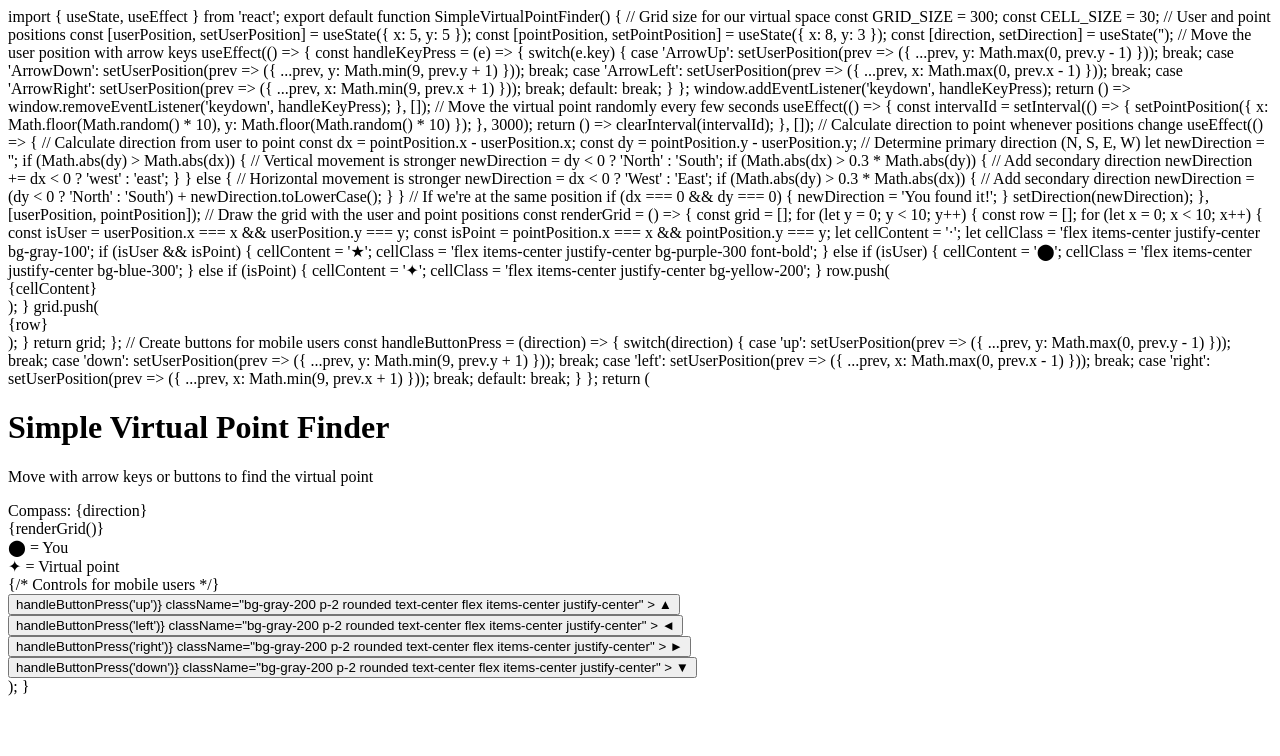
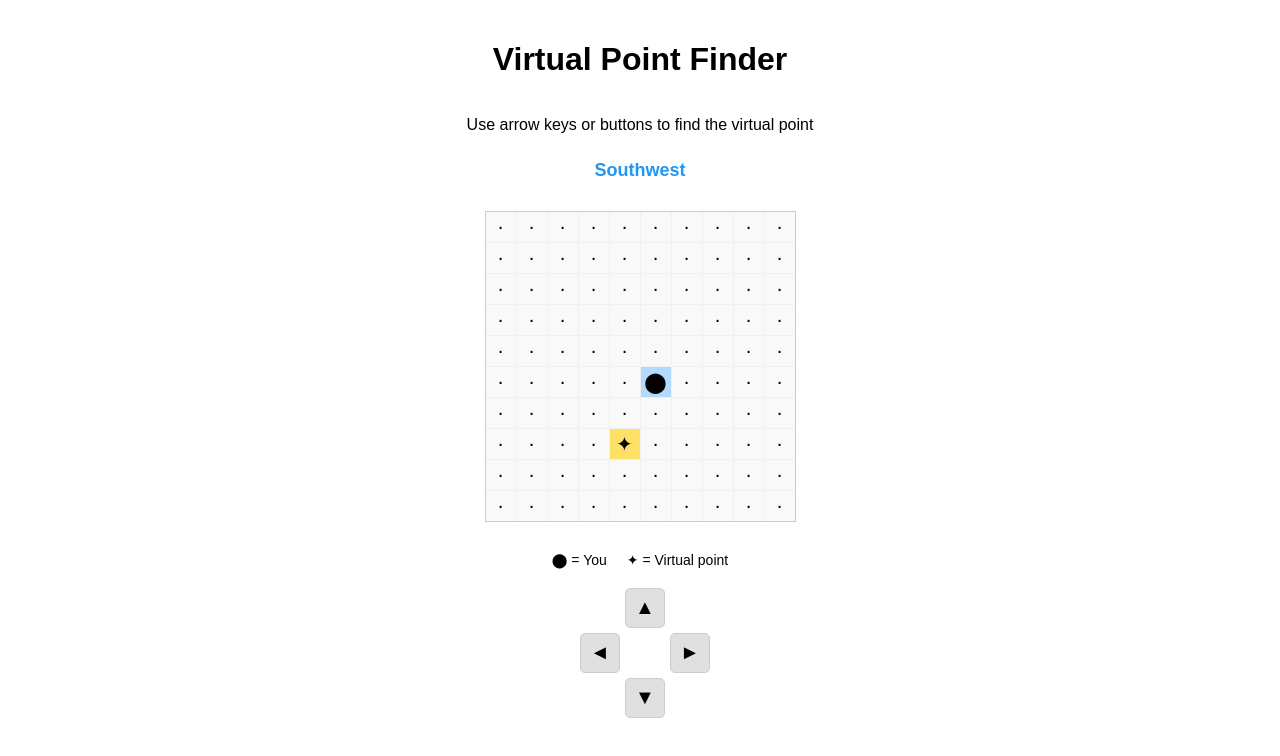
Before and after one commit to Honza0010/Honza0010.github.io, a plain HTML site: page index.html in a window 1280 px wide. Drawn offline with Linux system fonts and the light colour scheme.

Commit message:
Update index.html

```diff
--- a/index.html
+++ b/index.html
@@ -1,202 +1,268 @@
-import { useState, useEffect } from 'react';
+<!DOCTYPE html>
+<html lang="en">
+<head>
+  <meta charset="UTF-8">
+  <meta name="viewport" content="width=device-width, initial-scale=1.0">
+  <title>Virtual Point Finder</title>
+  <style>
+    body {
+      font-family: Arial, sans-serif;
+      display: flex;
+      flex-direction: column;
+      align-items: center;
+      padding: 20px;
+      max-width: 500px;
+      margin: 0 auto;
+    }
 
-export default function SimpleVirtualPointFinder() {
+    .grid {
+      display: grid;
+      grid-template-columns: repeat(10, 30px);
+      grid-template-rows: repeat(10, 30px);
+      gap: 1px;
+      margin: 20px 0;
+      border: 1px solid #ccc;
+      background-color: #f0f0f0;
+    }
+
+    .cell {
+      width: 30px;
+      height: 30px;
+      display: flex;
+      align-items: center;
+      justify-content: center;
+      background-color: #f9f9f9;
+      font-size: 20px;
+    }
+
+    .user {
+      background-color: #b3d9ff;
+    }
+
+    .point {
+      background-color: #ffe066;
+    }
+
+    .both {
+      background-color: #d9b3ff;
+    }
+
+    .compass {
+      font-size: 18px;
+      font-weight: bold;
+      margin: 10px 0;
+      text-align: center;
+    }
+
+    .controls {
+      display: grid;
+      grid-template-columns: repeat(3, 1fr);
+      gap: 5px;
+      width: 120px;
+      margin-top: 20px;
+    }
+
+    .btn {
+      width: 40px;
+      height: 40px;
+      font-size: 20px;
+      display: flex;
+      align-items: center;
+      justify-content: center;
+      background-color: #e0e0e0;
+      border: 1px solid #ccc;
+      border-radius: 5px;
+      cursor: pointer;
+    }
+
+    .legend {
+      display: flex;
+      gap: 20px;
+      margin-top: 10px;
+      font-size: 14px;
+    }
+
+    .found {
+      animation: pulse 1s infinite;
+    }
+
+    @keyframes pulse {
+      0% { transform: scale(1); }
+      50% { transform: scale(1.1); }
+      100% { transform: scale(1); }
+    }
+  </style>
+</head>
+<body>
+  <h1>Virtual Point Finder</h1>
+  <p>Use arrow keys or buttons to find the virtual point</p>
+
+  <div class="compass" id="compass">Start moving!</div>
+
+  <div class="grid" id="grid"></div>
+
+  <div class="legend">
+    <div>⬤ = You</div>
+    <div>✦ = Virtual point</div>
+  </div>
+
+  <div class="controls">
+    <div></div>
+    <button class="btn" onclick="move('up')">▲</button>
+    <div></div>
+
+    <button class="btn" onclick="move('left')">◄</button>
+    <div></div>
+    <button class="btn" onclick="move('right')">►</button>
+
+    <div></div>
+    <button class="btn" onclick="move('down')">▼</button>
+    <div></div>
+  </div>
+
+  <script>
     // Grid size for our virtual space
-  const GRID_SIZE = 300;
-  const CELL_SIZE = 30;
+    const GRID_SIZE = 10;
 
     // User and point positions
-  const [userPosition, setUserPosition] = useState({ x: 5, y: 5 });
-  const [pointPosition, setPointPosition] = useState({ x: 8, y: 3 });
-  const [direction, setDirection] = useState('');
+    let userPosition = { x: 5, y: 5 };
+    let pointPosition = { x: 8, y: 3 };
+    let pointMovementInterval;
 
-  // Move the user position with arrow keys
-  useEffect(() => {
-    const handleKeyPress = (e) => {
-      switch(e.key) {
-        case 'ArrowUp':
-          setUserPosition(prev => ({ ...prev, y: Math.max(0, prev.y - 1) }));
-          break;
-        case 'ArrowDown':
-          setUserPosition(prev => ({ ...prev, y: Math.min(9, prev.y + 1) }));
-          break;
-        case 'ArrowLeft':
-          setUserPosition(prev => ({ ...prev, x: Math.max(0, prev.x - 1) }));
-          break;
-        case 'ArrowRight':
-          setUserPosition(prev => ({ ...prev, x: Math.min(9, prev.x + 1) }));
-          break;
-        default:
-          break;
+    // DOM elements
+    const gridElement = document.getElementById('grid');
+    const compassElement = document.getElementById('compass');
+
+    // Initialize the grid
+    function initGrid() {
+      // Clear existing grid
+      gridElement.innerHTML = '';
+
+      // Create new grid
+      for (let y = 0; y < GRID_SIZE; y++) {
+        for (let x = 0; x < GRID_SIZE; x++) {
+          const cell = document.createElement('div');
+          cell.id = `cell-${x}-${y}`;
+          cell.className = 'cell';
+
+          // Add content based on positions
+          if (x === userPosition.x && y === userPosition.y &&
+              x === pointPosition.x && y === pointPosition.y) {
+            cell.innerHTML = '★';
+            cell.classList.add('both');
+            cell.classList.add('found');
+          } else if (x === userPosition.x && y === userPosition.y) {
+            cell.innerHTML = '⬤';
+            cell.classList.add('user');
+          } else if (x === pointPosition.x && y === pointPosition.y) {
+            cell.innerHTML = '✦';
+            cell.classList.add('point');
+          } else {
+            cell.innerHTML = '·';
           }
-    };
 
-    window.addEventListener('keydown', handleKeyPress);
-    return () => window.removeEventListener('keydown', handleKeyPress);
-  }, []);
+          gridElement.appendChild(cell);
+        }
+      }
+    }
 
-  // Move the virtual point randomly every few seconds
-  useEffect(() => {
-    const intervalId = setInterval(() => {
-      setPointPosition({
-        x: Math.floor(Math.random() * 10),
-        y: Math.floor(Math.random() * 10)
-      });
-    }, 3000);
-
-    return () => clearInterval(intervalId);
-  }, []);
-
-  // Calculate direction to point whenever positions change
-  useEffect(() => {
+    // Update the compass direction
+    function updateCompass() {
       // Calculate direction from user to point
       const dx = pointPosition.x - userPosition.x;
       const dy = pointPosition.y - userPosition.y;
 
       // Determine primary direction (N, S, E, W)
-    let newDirection = '';
+      let direction = '';
+
+      if (dx === 0 && dy === 0) {
+        direction = 'You found it!';
+        compassElement.style.color = '#9c27b0';
+      } else {
+        compassElement.style.color = '#2196f3';
 
         if (Math.abs(dy) > Math.abs(dx)) {
           // Vertical movement is stronger
-      newDirection = dy < 0 ? 'North' : 'South';
+          direction = dy < 0 ? 'North' : 'South';
           if (Math.abs(dx) > 0.3 * Math.abs(dy)) {
             // Add secondary direction
-        newDirection += dx < 0 ? 'west' : 'east';
+            direction += dx < 0 ? 'west' : 'east';
           }
         } else {
           // Horizontal movement is stronger
-      newDirection = dx < 0 ? 'West' : 'East';
+          direction = dx < 0 ? 'West' : 'East';
           if (Math.abs(dy) > 0.3 * Math.abs(dx)) {
             // Add secondary direction
-        newDirection = (dy < 0 ? 'North' : 'South') + newDirection.toLowerCase();
+            direction = (dy < 0 ? 'North' : 'South') + direction.toLowerCase();
+          }
         }
       }
 
-    // If we're at the same position
-    if (dx === 0 && dy === 0) {
-      newDirection = 'You found it!';
+      compassElement.textContent = direction;
     }
 
-    setDirection(newDirection);
-  }, [userPosition, pointPosition]);
-
-  // Draw the grid with the user and point positions
-  const renderGrid = () => {
-    const grid = [];
-
-    for (let y = 0; y < 10; y++) {
-      const row = [];
-      for (let x = 0; x < 10; x++) {
-        const isUser = userPosition.x === x && userPosition.y === y;
-        const isPoint = pointPosition.x === x && pointPosition.y === y;
-
-        let cellContent = '·';
-        let cellClass = 'flex items-center justify-center bg-gray-100';
-
-        if (isUser && isPoint) {
-          cellContent = '★';
-          cellClass = 'flex items-center justify-center bg-purple-300 font-bold';
-        } else if (isUser) {
-          cellContent = '⬤';
-          cellClass = 'flex items-center justify-center bg-blue-300';
-        } else if (isPoint) {
-          cellContent = '✦';
-          cellClass = 'flex items-center justify-center bg-yellow-200';
+    // Move the user based on arrow keys or button clicks
+    function move(direction) {
+      switch(direction) {
+        case 'up':
+          userPosition.y = Math.max(0, userPosition.y - 1);
+          break;
+        case 'down':
+          userPosition.y = Math.min(GRID_SIZE - 1, userPosition.y + 1);
+          break;
+        case 'left':
+          userPosition.x = Math.max(0, userPosition.x - 1);
+          break;
+        case 'right':
+          userPosition.x = Math.min(GRID_SIZE - 1, userPosition.x + 1);
+          break;
       }
 
-        row.push(
-          <div
-            key={`${x}-${y}`}
-            className={`${cellClass} w-8 h-8 border border-gray-300`}
-          >
-            {cellContent}
-          </div>
-        );
-      }
-      grid.push(
-        <div key={y} className="flex">
-          {row}
-        </div>
-      );
+      // Update the grid and compass
+      initGrid();
+      updateCompass();
     }
 
-    return grid;
+    // Handle keyboard arrow keys
+    document.addEventListener('keydown', (e) => {
+      switch(e.key) {
+        case 'ArrowUp':
+          move('up');
+          break;
+        case 'ArrowDown':
+          move('down');
+          break;
+        case 'ArrowLeft':
+          move('left');
+          break;
+        case 'ArrowRight':
+          move('right');
+          break;
+      }
+    });
+
+    // Randomly move the virtual point every few seconds
+    function startPointMovement() {
+      pointMovementInterval = setInterval(() => {
+        pointPosition = {
+          x: Math.floor(Math.random() * GRID_SIZE),
+          y: Math.floor(Math.random() * GRID_SIZE)
         };
 
-  // Create buttons for mobile users
-  const handleButtonPress = (direction) => {
-    switch(direction) {
-      case 'up':
-        setUserPosition(prev => ({ ...prev, y: Math.max(0, prev.y - 1) }));
-        break;
-      case 'down':
-        setUserPosition(prev => ({ ...prev, y: Math.min(9, prev.y + 1) }));
-        break;
-      case 'left':
-        setUserPosition(prev => ({ ...prev, x: Math.max(0, prev.x - 1) }));
-        break;
-      case 'right':
-        setUserPosition(prev => ({ ...prev, x: Math.min(9, prev.x + 1) }));
-        break;
-      default:
-        break;
+        initGrid();
+        updateCompass();
+      }, 3000);
     }
-  };
 
-  return (
-    <div className="flex flex-col items-center justify-center p-4 max-w-md mx-auto">
-      <h1 className="text-xl font-bold mb-2">Simple Virtual Point Finder</h1>
-      <p className="text-sm mb-4">Move with arrow keys or buttons to find the virtual point</p>
+    // Initialize the game
+    function init() {
+      initGrid();
+      updateCompass();
+      startPointMovement();
+    }
 
-      <div className="mb-4">
-        <div className="text-center font-medium mb-2">
-          Compass: <span className="text-blue-600">{direction}</span>
-        </div>
-
-        <div className="border border-gray-400 p-1 bg-gray-50">
-          {renderGrid()}
-        </div>
-
-        <div className="text-xs text-gray-600 mt-2">
-          <div>⬤ = You</div>
-          <div>✦ = Virtual point</div>
-        </div>
-      </div>
-
-      {/* Controls for mobile users */}
-      <div className="grid grid-cols-3 gap-1 w-32 mt-4">
-        <div></div>
-        <button
-          onClick={() => handleButtonPress('up')}
-          className="bg-gray-200 p-2 rounded text-center flex items-center justify-center"
-        >
-          ▲
-        </button>
-        <div></div>
-
-        <button
-          onClick={() => handleButtonPress('left')}
-          className="bg-gray-200 p-2 rounded text-center flex items-center justify-center"
-        >
-          ◄
-        </button>
-        <div></div>
-        <button
-          onClick={() => handleButtonPress('right')}
-          className="bg-gray-200 p-2 rounded text-center flex items-center justify-center"
-        >
-          ►
-        </button>
-
-        <div></div>
-        <button
-          onClick={() => handleButtonPress('down')}
-          className="bg-gray-200 p-2 rounded text-center flex items-center justify-center"
-        >
-          ▼
-        </button>
-        <div></div>
-      </div>
-    </div>
-  );
-}
+    // Start the game
+    init();
+  </script>
+</body>
+</html>
```
Lines whose indentation alone changed are shown as unchanged.
